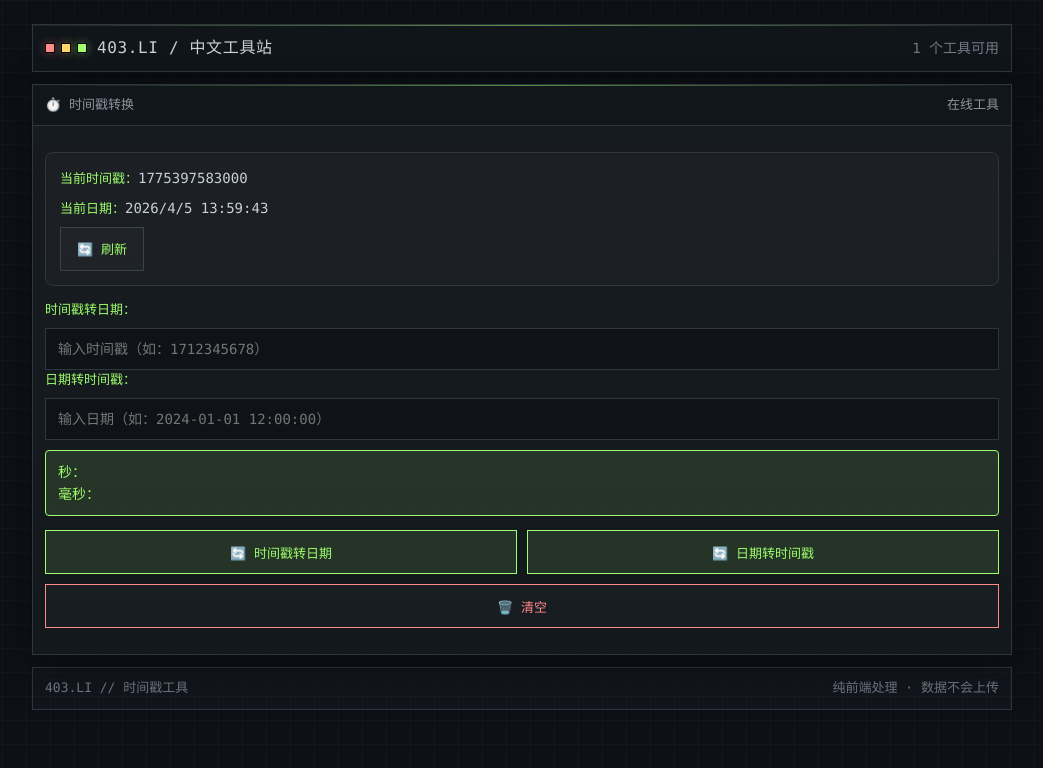
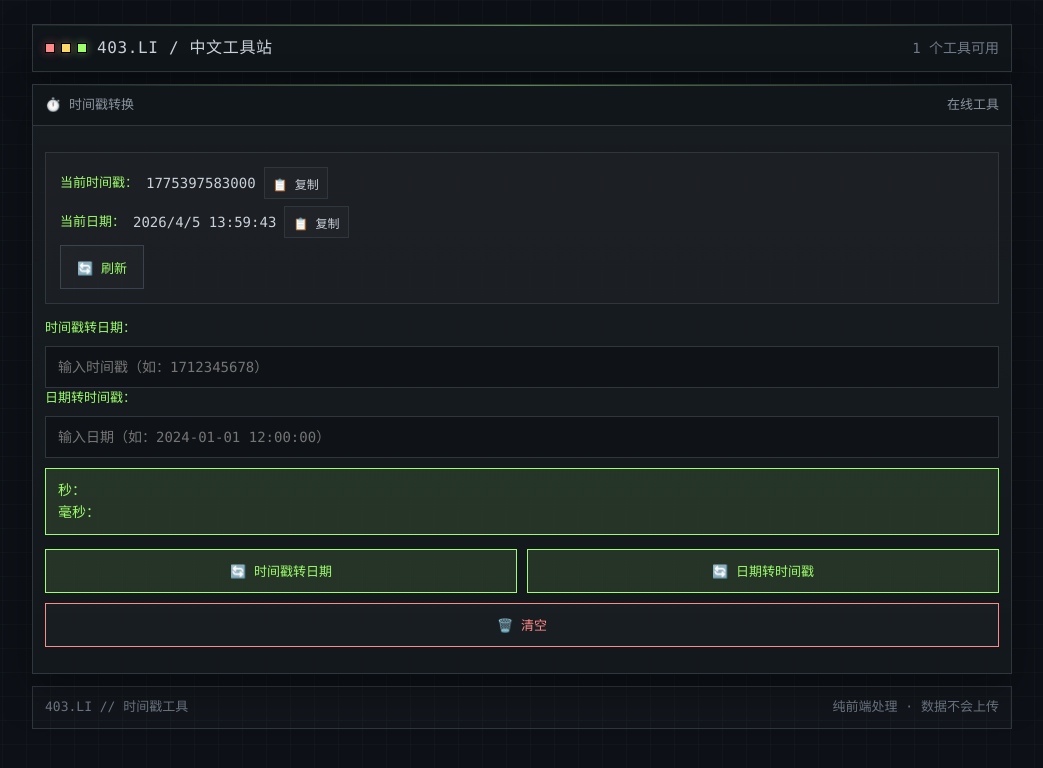
Before and after one commit to Xue-LC/403-li, a Vue app: page /tools/timestamp in a window 1280 px wide. Shown: the top 768 px of the page, without its empty margins (118-1161 px from the left). Built offline with nearby package versions, Linux system fonts and the light colour scheme; a web font is replaced by a local one.

Commit message:
feat: 添加复制按钮和去掉圆角 - 时间戳工具

```diff
--- a/src/tools/TimestampTool.vue
+++ b/src/tools/TimestampTool.vue
@@ -16,11 +16,14 @@
             <div class="time-display">
               <span class="label">当前时间戳：</span>
               <span class="value">{{ currentTimestamp }}</span>
+              <button class="copy-btn" @click="copyTimestamp">📋 复制</button>
             </div>
             <div class="time-display">
               <span class="label">当前日期：</span>
               <span class="value">{{ currentDateTime }}</span>
+              <button class="copy-btn" @click="copyDateTime">📋 复制</button>
             </div>
+            <div v-if="copySuccess" class="copy-success">✓ 已复制 {{ copySuccess }}</div>
             <button class="button" @click="updateCurrentTime">🔄 刷新</button>
           </div>
 
@@ -92,6 +95,7 @@ export default {
       dateTimeResult: { seconds: '', milliseconds: '' },
       error: '',
       success: '',
+      copySuccess: '',
       timer: null
     }
   },
@@ -100,6 +104,20 @@ export default {
       const now = Date.now()
       this.currentTimestamp = now
       this.currentDateTime = new Date().toLocaleString('zh-CN')
+    },
+    copyTimestamp() {
+      navigator.clipboard.writeText(this.currentTimestamp)
+      this.copySuccess = '时间戳'
+      setTimeout(() => {
+        this.copySuccess = ''
+      }, 2000)
+    },
+    copyDateTime() {
+      navigator.clipboard.writeText(this.currentDateTime)
+      this.copySuccess = '日期'
+      setTimeout(() => {
+        this.copySuccess = ''
+      }, 2000)
     },
     convertTimestamp() {
       this.error = ''
@@ -246,13 +264,47 @@ export default {
 .current-time {
   background: rgba(255,255,255,0.02);
   border: 1px solid var(--line);
-  border-radius: 8px;
+  border-radius: 0;
   padding: 1rem;
   margin-bottom: 1rem;
 }
 
 .time-display {
   margin-bottom: 0.5rem;
+  display: flex;
+  align-items: center;
+  gap: 8px;
+  flex-wrap: wrap;
+}
+
+.copy-btn {
+  padding: 4px 8px;
+  font-family: var(--mono);
+  font-size: 12px;
+  background: rgba(255,255,255,0.02);
+  border: 1px solid var(--line);
+  color: var(--text);
+  cursor: pointer;
+  border-radius: 0;
+  transition: all 0.2s;
+  min-height: 32px;
+}
+
+.copy-btn:hover {
+  border-color: var(--green);
+  background: var(--green-soft);
+  color: var(--green);
+}
+
+.copy-success {
+  color: var(--green);
+  font-family: var(--mono);
+  font-size: 12px;
+  margin: 8px 0;
+  padding: 4px 8px;
+  background: var(--green-soft);
+  border: 1px solid var(--green);
+  border-radius: 0;
 }
 
 .time-display .label {
@@ -287,6 +339,7 @@ export default {
   font-size: 14px;
   padding: 12px;
   resize: vertical;
+  border-radius: 0;
 }
 
 .code-input:focus {
@@ -299,7 +352,7 @@ export default {
 .result-display {
   background: var(--green-soft);
   border: 1px solid var(--green);
-  border-radius: 4px;
+  border-radius: 0;
   padding: 10px 12px;
   margin: 10px 0;
   font-family: var(--mono);
@@ -326,6 +379,7 @@ export default {
   cursor: pointer;
   transition: all 0.2s;
   min-height: 44px;
+  border-radius: 0;
 }
 
 .button:hover:not(:disabled) {
@@ -374,6 +428,7 @@ export default {
   padding: 10px 12px;
   border: 1px solid rgba(255,107,125,.3);
   background: #ff6b7d0d;
+  border-radius: 0;
 }
 
 .status-success {
@@ -384,6 +439,7 @@ export default {
   padding: 10px 12px;
   border: 1px solid rgba(157,255,107,.3);
   background: var(--green-soft);
+  border-radius: 0;
 }
 
 /* === Responsive === */
```
